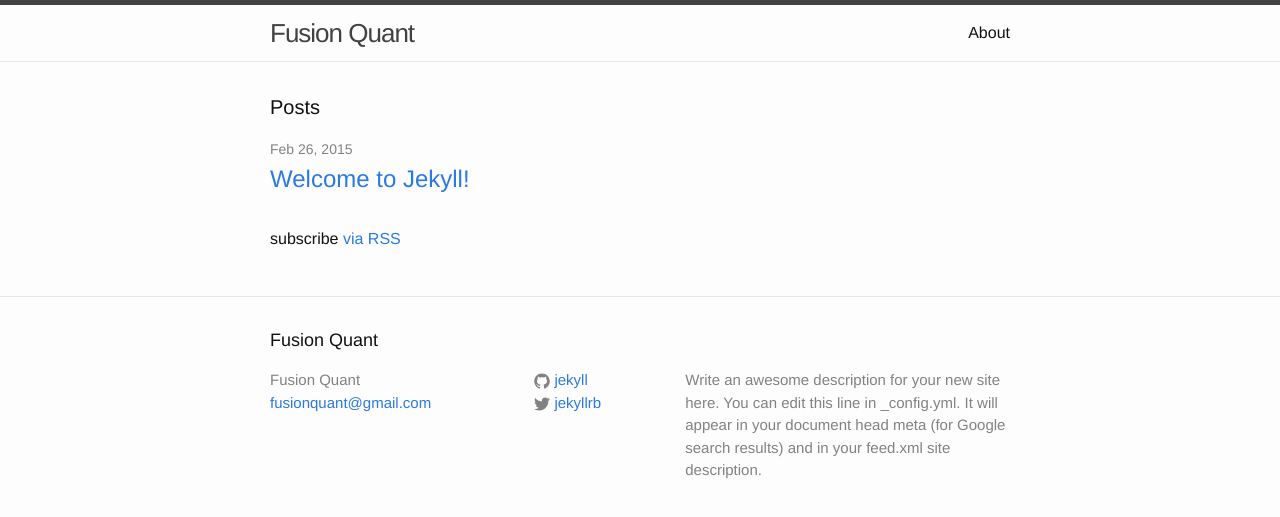
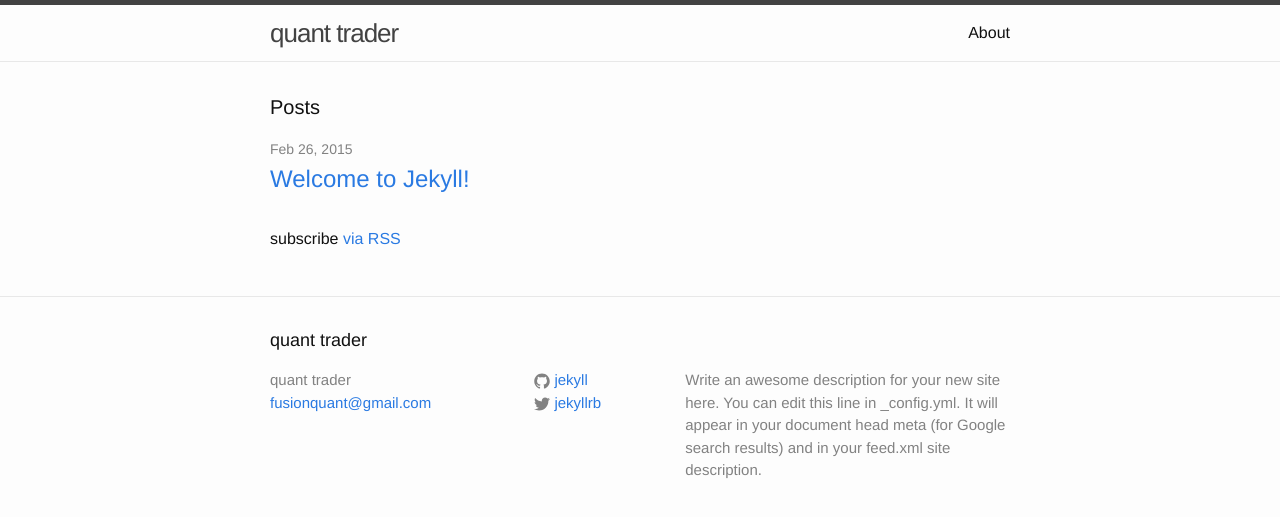
Before and after one commit to FusionQuant/FusionQuant, a Jekyll site: the page built from index.html, in a window 1280 px wide. Shown: the top 517 px of the page. Built offline with Jekyll 4.4.1, drawn with Linux system fonts in a browser that asks for light colours.

Commit message:
Update _config.yml

```diff
--- a/_config.yml
+++ b/_config.yml
@@ -1,5 +1,5 @@
 # Site settings
-title: Fusion Quant
+title: quant trader
 email: fusionquant@gmail.com
 description: > # this means to ignore newlines until "baseurl:"
   Write an awesome description for your new site here. You can edit this
```
